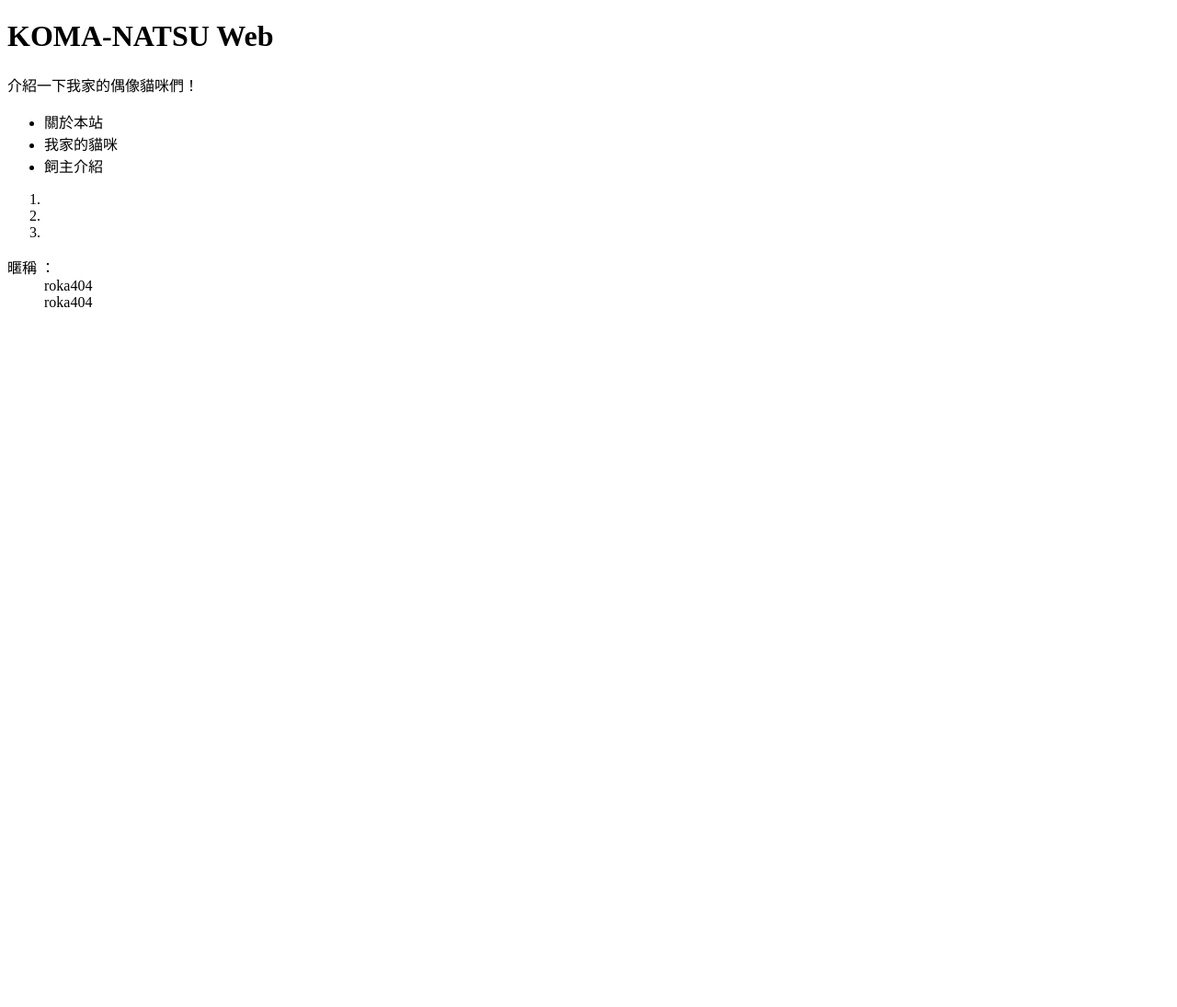
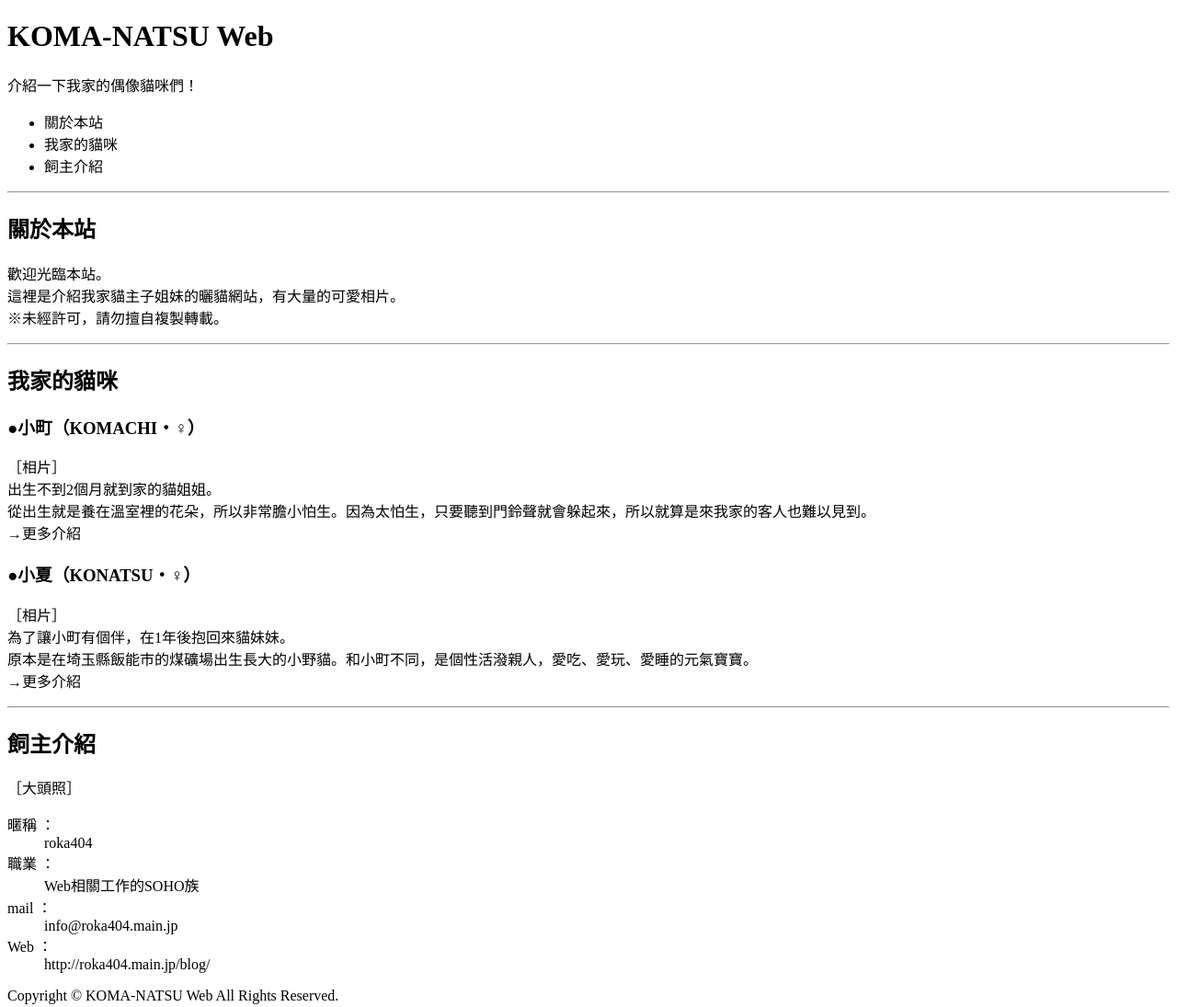
Before and after one commit to AmyYehOit/AmyYehOit, a plain HTML site: page index.html in a window 1280 px wide. Shown: the whole page at 92% size. Before the commit the page ends 800 px from the top, so only its background shows below. Drawn offline with Linux system fonts and the light colour scheme.

Commit message:
20220407

```diff
--- a/index.html
+++ b/index.html
@@ -1,10 +1,11 @@
+
 <!DOCTYPE html>
 <html lang="en">
 <head>
     <meta charset="UTF-8">
     <meta http-equiv="X-UA-Compatible" content="IE=edge">
     <meta name="viewport" content="width=device-width, initial-scale=1.0">
-    <title>110111201葉乙璇</title>
+    <title>偶像貓咪大集合</title>
     <link rel="shortcut icon" href="img/avatar.png" type="image/x-icon">
 </head>
 <body>
@@ -15,15 +16,34 @@
         <li>我家的貓咪</li>
         <li>飼主介紹</li>
     </ul>
-    <ol>
-        <li></li>
-        <li></li>
-        <li></li>
-    </ol>
-
+    <hr>
+    <h2>關於本站</h2>
+    <p>歡迎光臨本站。<br>
+        這裡是介紹我家貓主子姐妹的曬貓網站，有大量的可愛相片。<br>
+        ※未經許可，請勿擅自複製轉載。</p>
+    <hr>
+    <h2>我家的貓咪</h2>
+    <h3>●小町（KOMACHI・♀）</h3>
+    <p>［相片］<br>
+        出生不到2個月就到家的貓姐姐。<br>
+        從出生就是養在溫室裡的花朵，所以非常膽小怕生。因為太怕生，只要聽到門鈴聲就會躲起來，所以就算是來我家的客人也難以見到。<br>
+        →更多介紹</p>
+    <h3>●小夏（KONATSU・♀）</h3>
+    <p>［相片］<br>
+        為了讓小町有個伴，在1年後抱回來貓妹妹。<br>
+        原本是在埼玉縣飯能市的煤礦場出生長大的小野貓。和小町不同，是個性活潑親人，愛吃、愛玩、愛睡的元氣寶寶。<br>
+        →更多介紹</p>
+    <hr>
+    <h2>飼主介紹</h2>
+    <p>［大頭照］</p>
     <dl>
-        <dt>暱稱 ：</dt><dd>roka404</dd><dd>roka404</dd>
-
+        <dt>暱稱 ：</dt><dd>roka404</dd>
+        <dt>職業 ：</dt><dd>Web相關工作的SOHO族</dd>
+        <dt>mail ：</dt><dd>info@roka404.main.jp</dd>
+        <dt>Web ：</dt><dd>http://roka404.main.jp/blog/</dd>
     </dl>
+    <footer>
+        <p>Copyright © KOMA-NATSU Web All Rights Reserved.</p>
+    </footer>
 </body>
 </html>
```
